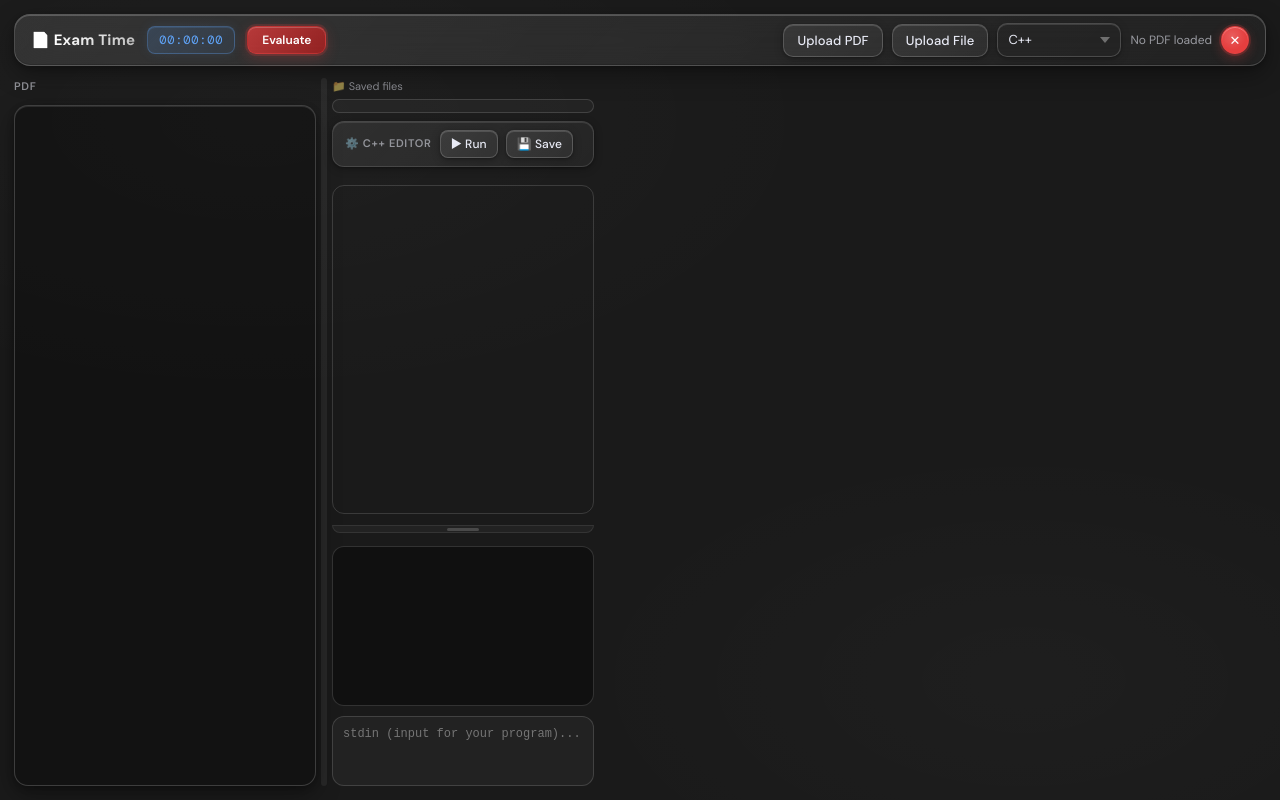
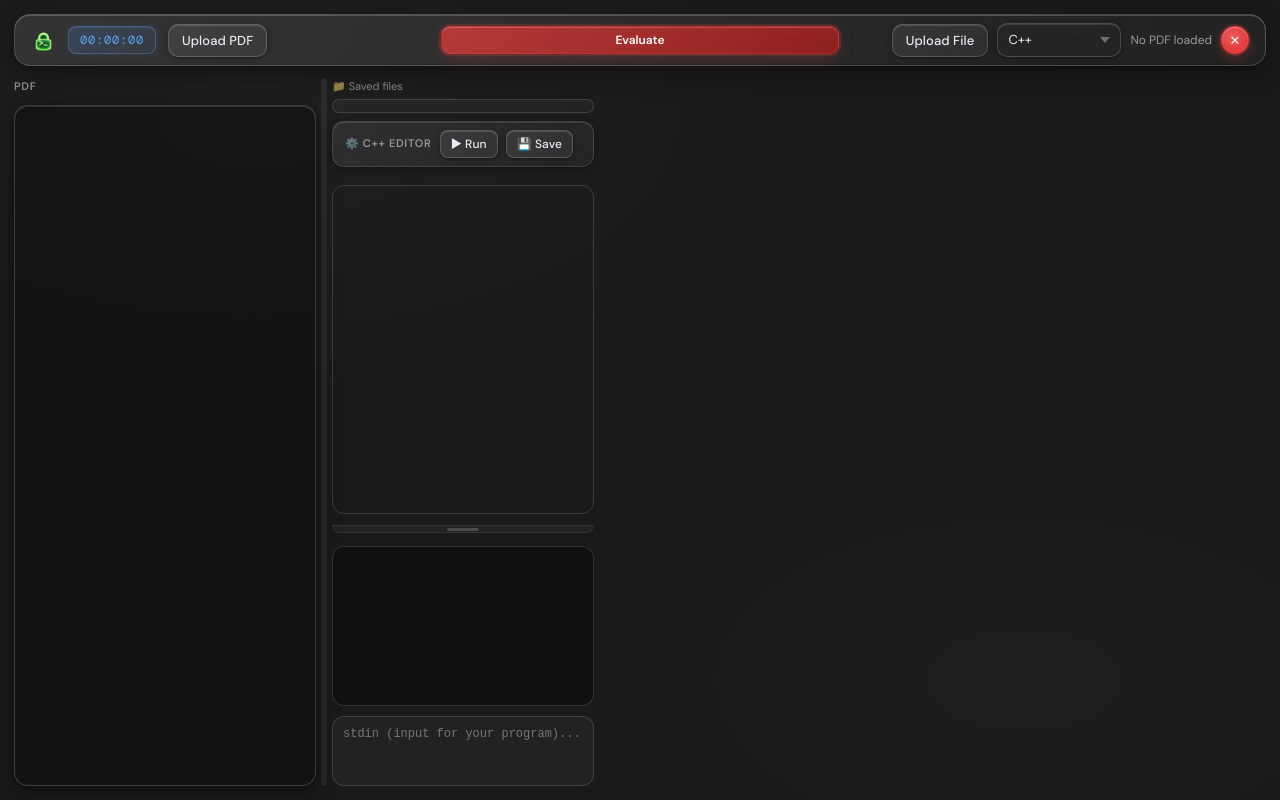
Before and after one commit to Samy-T8/Exam-Time, an Electron app: page index.html in a window 1280 px wide. Drawn offline with nearby package versions, Linux system fonts and the light colour scheme; no server answers.

Commit message:
company name2

```diff
--- a/index.html
+++ b/index.html
@@ -103,16 +103,19 @@
 
     <div class="wrap">
       <div class="top">
-        <!-- Left: title + stopwatch + evaluate -->
+        <!-- Left: logo + stopwatch + Upload PDF -->
         <div class="titlebar-left">
-          <h1>📄 Exam Time</h1>
+          <img src="logo.png" alt="Exam Time" height="25" id="logo">
           <span id="stopwatch">00:00:00</span>
+          <input id="pdfInput" type="file" accept="application/pdf" hidden />
+          <button id="uploadBtn" class="btn" type="button">Upload PDF</button>
+        </div>
+        <!-- Centre: Evaluate button -->
+        <div class="titlebar-centre">
           <button id="evaluateBtn" type="button">Evaluate</button>
         </div>
         <!-- Right: controls + close -->
         <div class="controls">
-          <input id="pdfInput" type="file" accept="application/pdf" hidden />
-          <button id="uploadBtn" class="btn" type="button">Upload PDF</button>
           <input id="inputFile" type="file" accept=".csv,.txt" hidden />
           <button id="uploadInputBtn" class="btn" type="button">Upload File</button>
           <select id="langSelect" aria-label="Language">
--- a/package.json
+++ b/package.json
@@ -27,6 +27,7 @@
     "appId": "com.samarth.examtime",
     "productName": "ExamTime",
     "files": [
+      "logo.png",
       "main.js",
       "index.html",
       "node_modules/**",
--- a/style.css
+++ b/style.css
@@ -77,11 +77,10 @@
       TOP BAR — floating glass strip
    ══════════════════════════════════════════ */
    .top {
-     display: flex;
+     display: grid;
+     grid-template-columns: 1fr 1fr 1fr;
      align-items: center;
-     justify-content: space-between;
      gap: 12px;
-     flex-wrap: wrap;
      padding: 8px 16px;
      border-radius: 16px;
      background: linear-gradient(135deg, rgba(255,255,255,0.10) 0%, rgba(255,255,255,0.04) 100%);
@@ -93,6 +92,16 @@
        inset 0 1px 0 rgba(255,255,255,0.20),
        inset 0 -1px 0 rgba(0,0,0,0.15),
        var(--shadow-md);
+   }
+
+   /* Centre zone — Evaluate button stretches full width */
+   .titlebar-centre {
+     display: flex;
+     justify-content: center;
+   }
+
+   .titlebar-centre #evaluateBtn {
+     width: 100%;
    }
 
    .titlebar-left {
@@ -578,6 +587,7 @@
    .controls {
      display: flex;
      align-items: center;
+     justify-content: flex-end;
      gap: 9px;
    }
 
@@ -1154,7 +1164,9 @@
      position: relative;
      top: -1px;
    }
-
+   #logo{
+    margin-top : 5px;
+  }
    .editor-resize-handle::after {
      content: '';
      width: 32px;
```
Also changed, not shown: logo.png (added).
